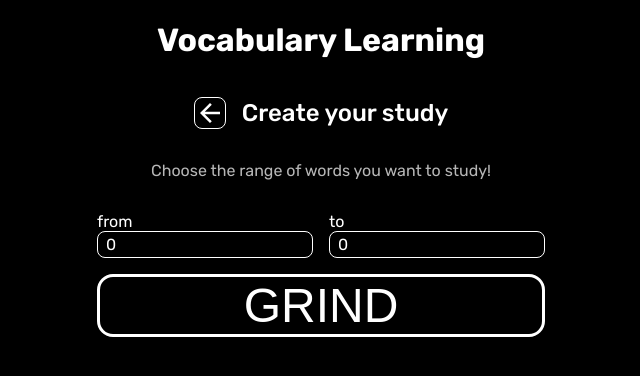
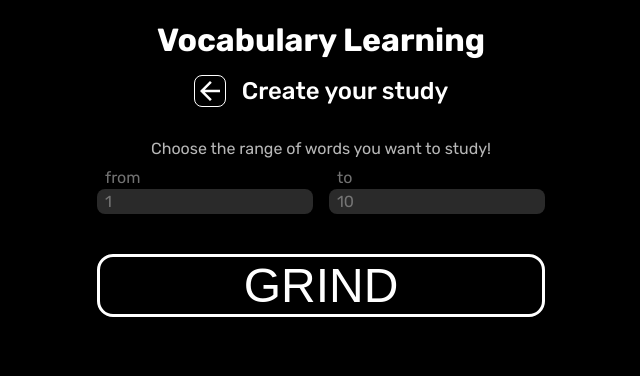
Before and after one commit to ErNeRooo/japanese-grind, a Next.js app: page /vocabulary in a window 1280 px wide. Shown: the top 376 px of the page, without its empty margins (319-959 px from the left). Built offline with nearby package versions, Linux system fonts and the light colour scheme; a web font is replaced by a local one.

Commit message:
vocabulary page styling

```diff
--- a/src/app/globals.scss
+++ b/src/app/globals.scss
@@ -1,8 +1,13 @@
 :root {
   --color-background: #000000;
+
   --color-main-font: #ffffff;
   --color-second-font: #b7b7b7;
+  --color-third-font: #727272;
+
   --color-accent: #bd0029;
+
+  --color-surface: #2a2a2a;
 }
 
 html,
--- a/src/app/vocabulary/page.tsx
+++ b/src/app/vocabulary/page.tsx
@@ -5,8 +5,8 @@
 import Image from "next/image";
 
 const Page = () => {
-  const [downIndex, setDownIndex] = useState(0);
-  const [upIndex, setUpIndex] = useState(0);
+  const [downIndex, setDownIndex] = useState(1);
+  const [upIndex, setUpIndex] = useState(10);
 
   return (
     <div className={styles.page}>
@@ -36,7 +36,7 @@
             <label>from</label>
             <input
               type="number"
-              value={downIndex}
+              placeholder="1"
               onChange={(e) => setDownIndex(Number(e.target.value))}
             />
           </div>
@@ -45,7 +45,7 @@
             <label>to</label>
             <input
               type="number"
-              value={upIndex}
+              placeholder="10"
               onChange={(e) => setUpIndex(Number(e.target.value))}
             />
           </div>
--- a/src/app/vocabulary/vocabulary.module.scss
+++ b/src/app/vocabulary/vocabulary.module.scss
@@ -10,7 +10,28 @@
 }
 
 .title {
+  margin-bottom: 0;
+
   color: var(--color-main-font);
+}
+
+.container {
+  min-width: 15rem;
+  max-width: 30rem;
+  width: 100%;
+  flex: 1;
+
+  display: flex;
+  justify-content: flex-start;
+  align-items: center;
+  flex-direction: column;
+  gap: 0.5rem;
+  flex-wrap: wrap;
+
+  color: var(--color-main-font);
+  box-sizing: border-box;
+  border-radius: 1rem;
+  padding: 1rem;
 }
 
 .subtitle {
@@ -21,6 +42,9 @@
 }
 
 .description {
+  margin: 0;
+  margin-top: 1.5rem;
+
   color: var(--color-second-font);
 }
 
@@ -58,24 +82,6 @@
   }
 }
 
-.container {
-  min-width: 15rem;
-  max-width: 30rem;
-  width: 100%;
-  flex: 1;
-
-  display: flex;
-  justify-content: flex-start;
-  align-items: center;
-  flex-direction: column;
-  gap: 1rem;
-  flex-wrap: wrap;
-
-  color: var(--color-main-font);
-  box-sizing: border-box;
-  padding: 1rem;
-}
-
 .row {
   width: 100%;
   height: fit-content;
@@ -98,22 +104,41 @@
 
   box-sizing: border-box;
 
+  label {
+    color: var(--color-third-font);
+    margin: 0.1rem;
+    margin-left: 0.5rem;
+  }
+
   input {
     all: unset;
 
     width: 100%;
     flex: 1;
 
+    background-color: var(--color-surface);
+    color: var(--color-second-font);
+
     box-sizing: border-box;
-    border: 1px solid white;
     border-radius: 0.5rem;
     padding-block: 0.2rem;
     padding-inline: 0.5rem;
+  }
+
+  // Remove spinner arrows in Webkit-based browsers (Chrome, Safari)
+  input[type="number"]::-webkit-outer-spin-button,
+  input[type="number"]::-webkit-inner-spin-button {
+    -webkit-appearance: none;
+    margin: 0;
+    background: transparent;
+    border: none;
   }
 }
 
 .grindLink {
   width: 100%;
+
+  margin-top: 2rem;
 }
 
 .grindButton {
```
